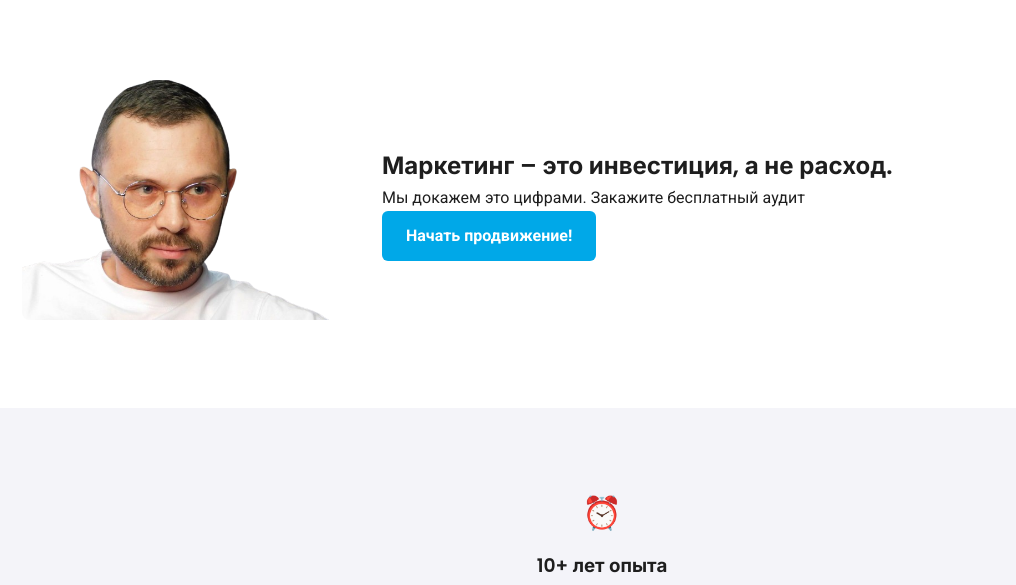
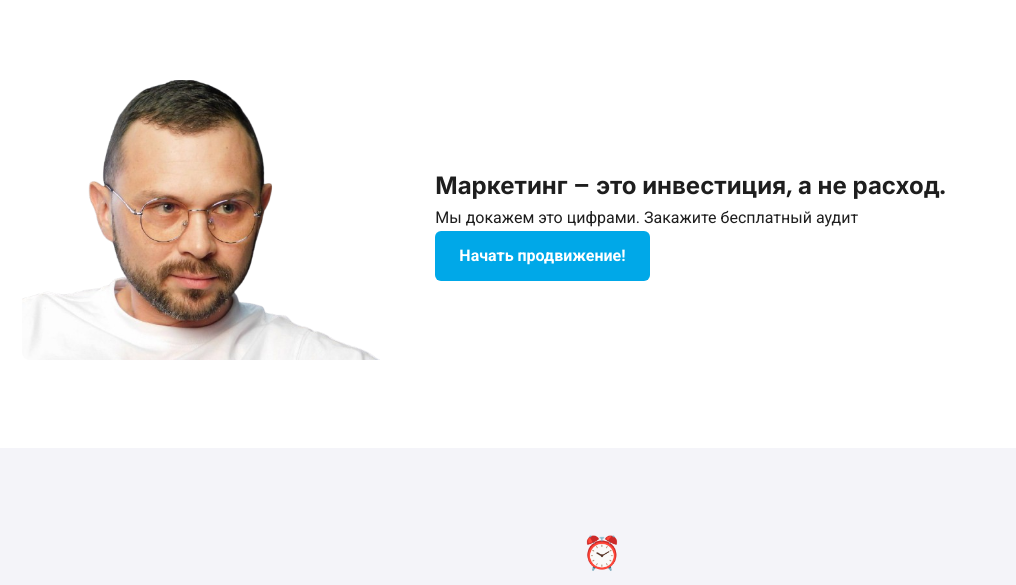
Before and after one commit to Rassudov/landing-marketer, a plain HTML site: page index.html in a window 1280 px wide. Shown: the top 585 px of the page, without its empty margins (38-1054 px from the left). Drawn offline with Linux system fonts and the light colour scheme.

Commit message:
Update styles.css

```diff
--- a/assets/css/styles.css
+++ b/assets/css/styles.css
@@ -73,14 +73,20 @@ h1, h2, h3, h4, h5, h6 {
   flex-wrap: wrap;
 }
 
+.hero-image {
+  flex: 1;
+  min-width: 280px;
+  max-width: 400px;
+}
+
 .hero-image img {
-  max-width: 320px;
   width: 100%;
+  height: auto;
   border-radius: 8px;
 }
 
 .hero-content {
-  flex: 1;
+  flex: 2;
   min-width: 280px;
 }
 
@@ -134,5 +140,3 @@ footer .socials {
     margin: 0 auto;
   }
 }
-
-/* Анимации: появление блоков и счётчик чисел — подключаются через AOS.js и JS */
```
